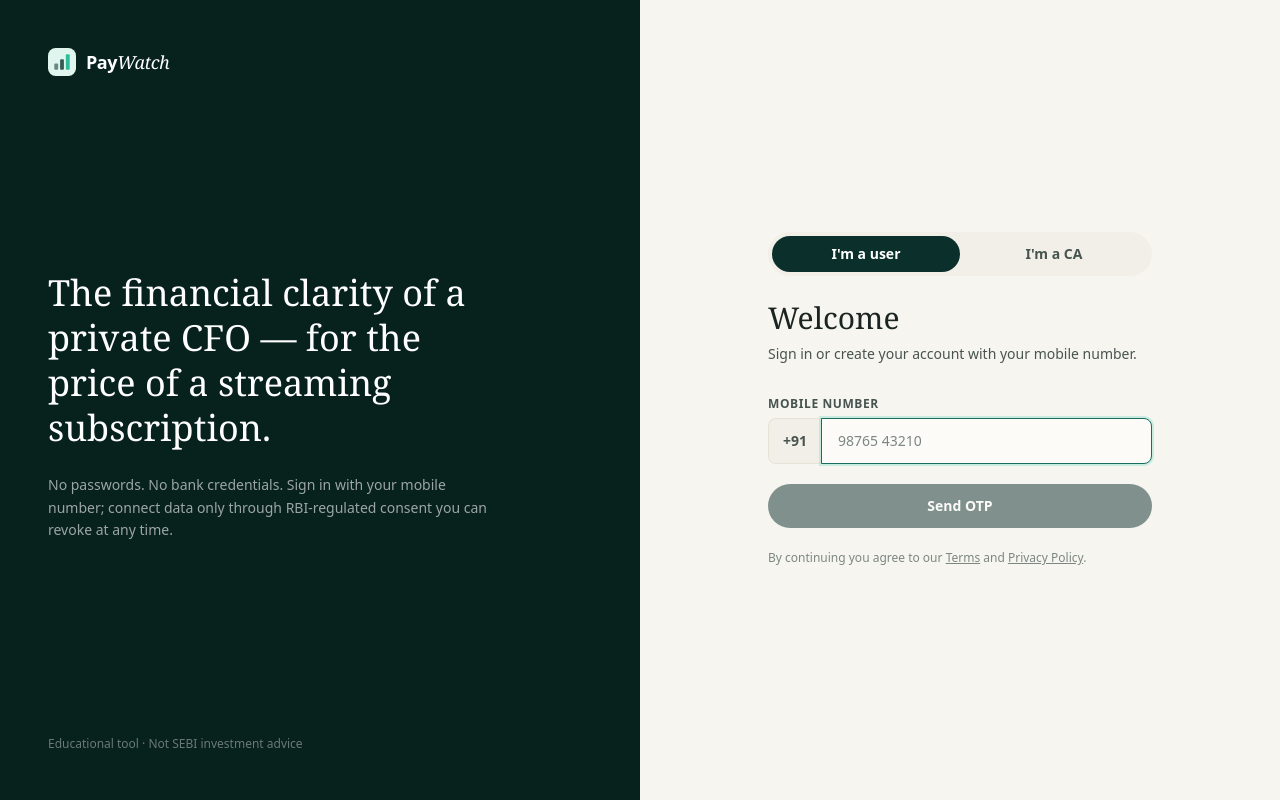
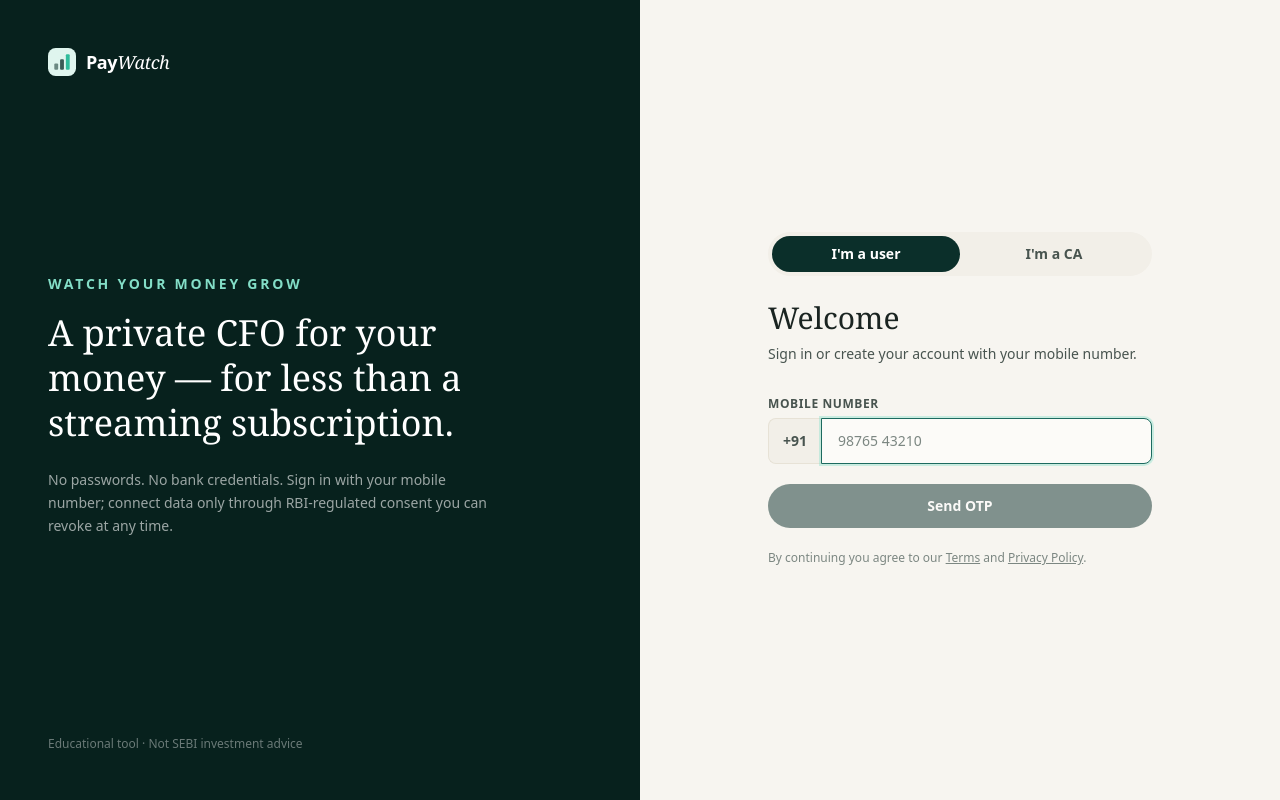
Before and after one commit to yashcodingprodigy/PersonalCFO, a Next.js app in the folder web/: page /login in a window 1280 px wide. Built offline with nearby package versions, Linux system fonts and the light colour scheme; no server answers.

Commit message:
Add 'Watch your money grow' tagline; refresh login slogan + title

```diff
--- a/web/src/app/layout.tsx
+++ b/web/src/app/layout.tsx
@@ -6,7 +6,7 @@ import '@fontsource-variable/fraunces';
 import './globals.css';
 
 export const metadata: Metadata = {
-  title: { default: 'PayWatch — Know exactly what to do with your money', template: '%s · PayWatch' },
+  title: { default: 'PayWatch — Watch your money grow', template: '%s · PayWatch' },
   description:
     "India's personal finance operating system. One app that knows your full financial picture — and tells you exactly what to do next. Financial education and organisation, not SEBI investment advice.",
   manifest: '/manifest.webmanifest',
--- a/web/src/app/login/page.tsx
+++ b/web/src/app/login/page.tsx
@@ -45,8 +45,9 @@ export default function Login() {
       <section className="hidden lg:flex flex-col justify-between bg-pine-950 text-white p-12">
         <Wordmark dark />
         <div>
+          <p className="text-mint-300 text-sm font-bold uppercase tracking-[0.2em] mb-4">Watch your money grow</p>
           <h2 className="font-display text-4xl leading-tight font-medium max-w-md">
-            The financial clarity of a private CFO — for the price of a streaming subscription.
+            A private CFO for your money — for less than a streaming subscription.
           </h2>
           <p className="mt-6 text-white/60 text-sm max-w-md leading-relaxed">
             No passwords. No bank credentials. Sign in with your mobile number; connect data only
```
